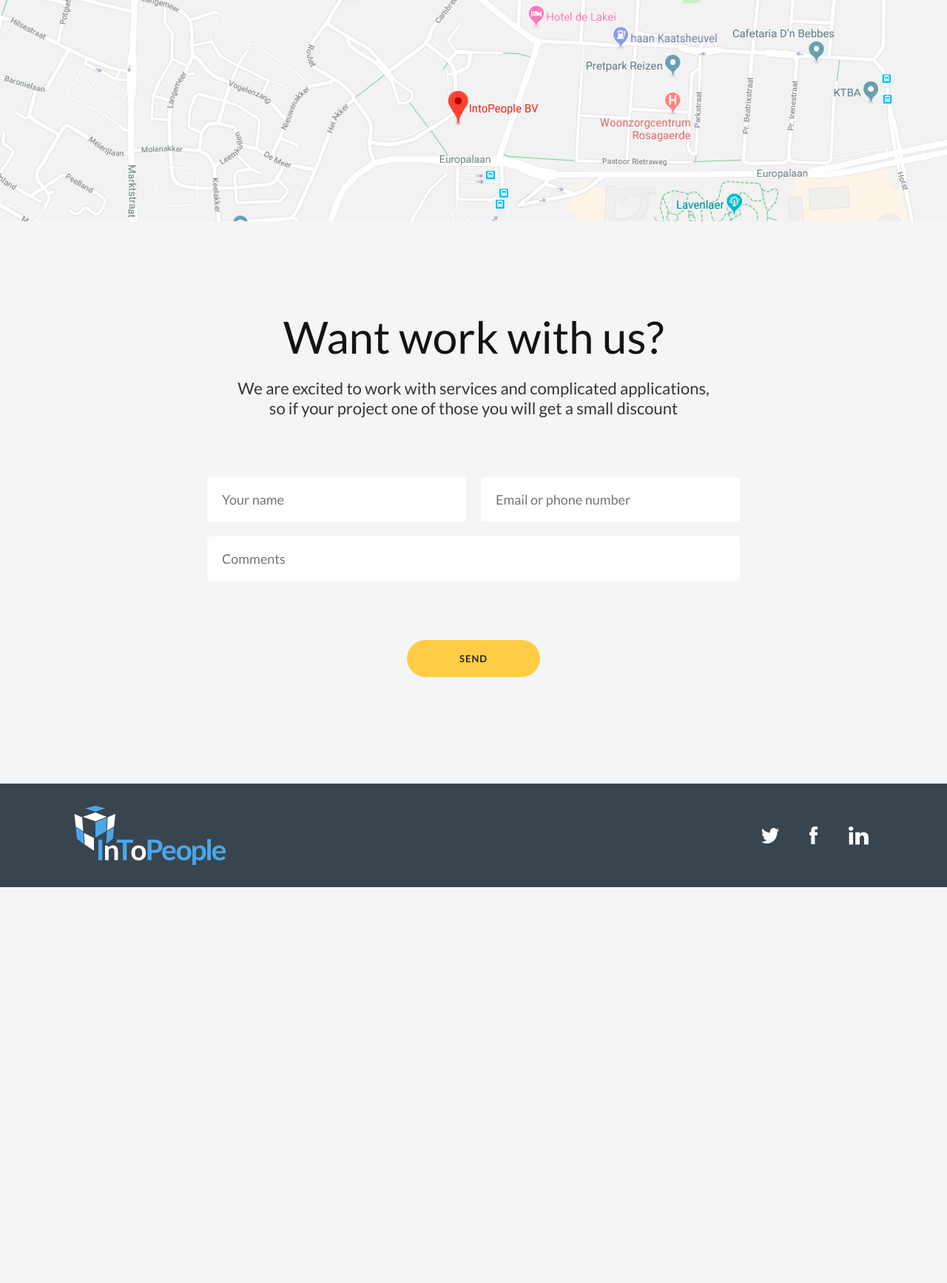
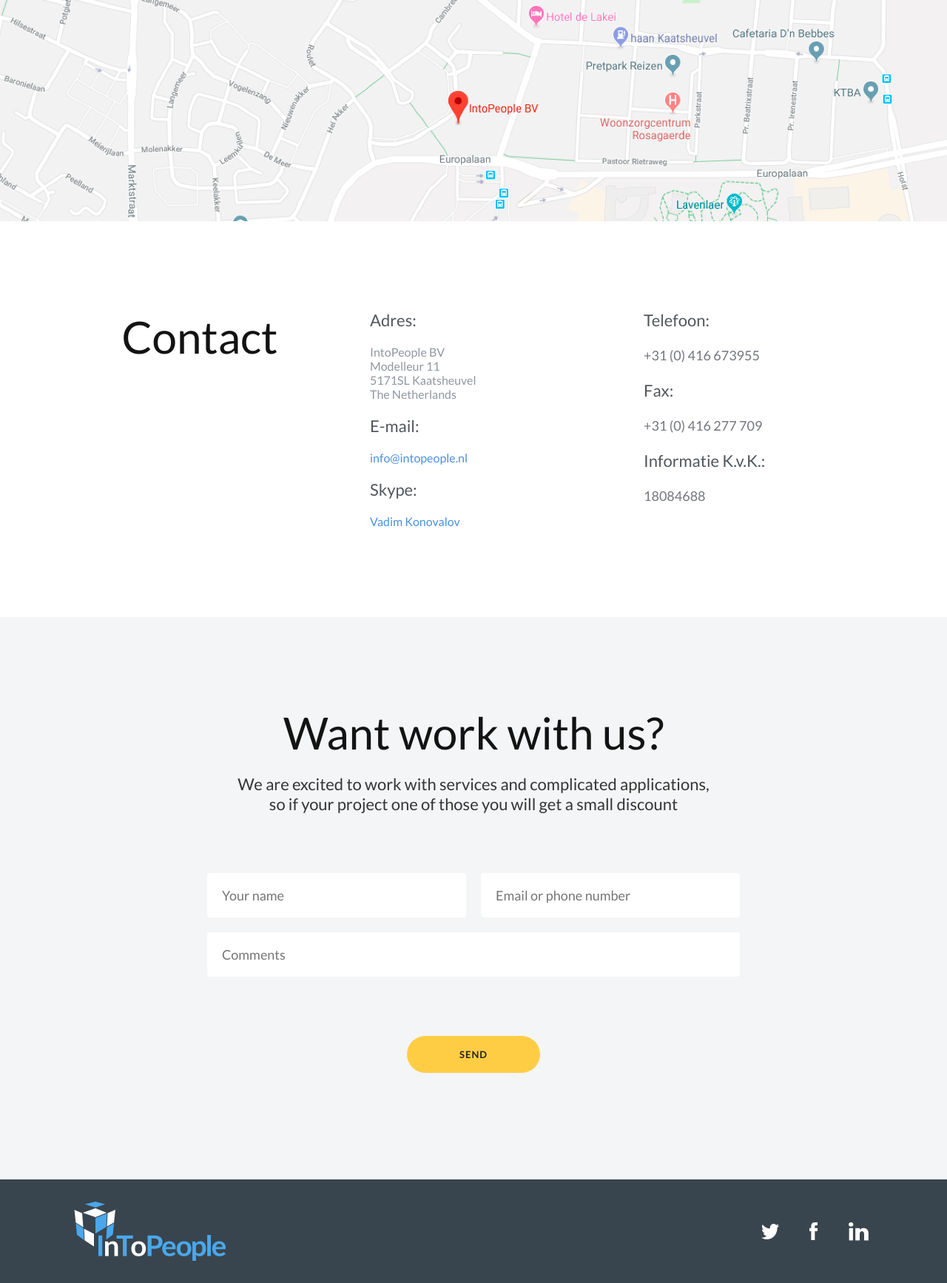
Before and after one commit to alexsholk/intopeople, a PHP site: page /contact.php in a window 1280 px wide. Shown: the part 149-1883 px from the top of the page at 74% size. Before the commit the page ends 1348 px from the top, so only its background shows below. Run offline with PHP 8.4, Linux system fonts and the light colour scheme.

Commit message:
Optimize styles

```diff
--- a/web/about.php
+++ b/web/about.php
@@ -24,6 +24,7 @@ $selected = 1;
                     <br><br>
                     Wat IntoPeople onderscheidt is de eenvoudige maar doeltreffende aanpak, persoonlijke begeleiding
                     van projecten als zo wel de persoonlijke begeleiding van de werknemers.
+                    <br><br><br><br>
                 </p>
                 <h3>Werkwijze</h3>
                 <p>
--- a/web/contact.php
+++ b/web/contact.php
@@ -13,6 +13,50 @@ $selected = 5;
         <!-- TODO insert map code -->
     </div>
 
+    <div>
+        <div class="main-wrap">
+            <div class="two-cols">
+                <div class="left-col">
+                    <h1>Contact</h1>
+                </div>
+                <div class="right-col">
+                    <div class="two-cols">
+                        <div class="left-col lighter smaller">
+                            <h4>Adres:</h4>
+                            <p>
+                                IntoPeople BV<br>
+                                Modelleur 11<br>
+                                5171SL Kaatsheuvel<br>
+                                The Netherlands<br>
+                            </p>
+                            <h4>E-mail:</h4>
+                            <p>
+                                <a href="mailto:info@intopeople.nl">info@intopeople.nl</a>
+                            </p>
+                            <h4>Skype:</h4>
+                            <p>
+                                <a href="#">Vadim Konovalov</a>
+                            </p>
+                        </div>
+                        <div class="right-col">
+                            <h4>Telefoon:</h4>
+                            <p>
+                                +31 (0) 416 673955
+                            </p>
+                            <h4>Fax:</h4>
+                            <p>
+                                +31 (0) 416 277 709
+                            </p>
+                            <h4>Informatie	K.v.K.:</h4>
+                            <p>
+                                18084688
+                            </p>
+                        </div>
+                    </div>
+                </div>
+            </div>
+        </div>
+    </div>
     <?php require '_contact_form.php' ?>
 </div>
 <?php require '_footer.php' ?>
--- a/web/styles/css/index.css
+++ b/web/styles/css/index.css
@@ -205,10 +205,7 @@ h1 {
 }
 
 h4, h3, h2 {
-  margin: 80px 0 20px;
-}
-h4:first-child, h3:first-child, h2:first-child {
-  margin-top: 20px;
+  margin: 20px 0;
 }
 
 h2 {
@@ -234,17 +231,27 @@ a {
   text-decoration: none;
 }
 
+.larger p, .larger {
+  font: 22px/27px "Lato", sans-serif;
+}
+
+.smaller p, .smaller {
+  font: 16px/19px "Lato", sans-serif;
+}
+
+.darker p, .darker {
+  color: #353535;
+}
+
+.lighter p, .lighter {
+  color: #9097A2;
+}
+
 p {
   margin: 20px 0;
 }
 p + p {
   margin-top: 28px;
-}
-p.larger {
-  font: 22px/27px "Lato", sans-serif;
-}
-p.darker {
-  color: #353535;
 }
 p.align-left {
   text-align: left;
@@ -407,6 +414,9 @@ input[type=reset] {
 .two-cols:last-child {
   margin-bottom: 60px;
 }
+.two-cols .two-cols {
+  margin: 0;
+}
 .two-cols > .left-col {
   flex: 0 280px;
   margin-right: 90px;
@@ -416,6 +426,9 @@ input[type=reset] {
 }
 .two-cols.incut > .left-col {
   flex-basis: 370px;
+}
+.two-cols h1 {
+  margin-top: 20px;
 }
 .two-cols h3 + h4 {
   margin-top: -10px;
--- a/web/styles/sass/index.sass
+++ b/web/styles/sass/index.sass
@@ -2,6 +2,7 @@
 $default-font-family:         'Lato', sans-serif
 $default-font-size:           unquote("18px/28px")
 $larger-font-size:            unquote("22px/27px")
+$smaller-font-size:           unquote("16px/19px")
 
 // Colors
 $default-text-color:          #74767f
@@ -197,9 +198,7 @@ h1
     color: $inverse-text-color
 
 %heading-margins
-  margin: 80px 0 20px
-  &:first-child
-    margin-top: 20px
+  margin: 20px 0
 
 h2
   font: normal 44px/52px $default-font-family
@@ -223,20 +222,48 @@ a
   color: $default-link-color
   text-decoration: none
 
+%larger-font
+  font: $larger-font-size $default-font-family
+
+%smaller-font
+  font: $smaller-font-size $default-font-family
+
+%darker
+  color: $dark-text-color
+
+%lighter
+  color: $light-text-color
+
 p
   margin: 20px 0
   & + p
     margin-top: 28px // = line-height
-  &.larger
-    font: $larger-font-size $default-font-family
-  &.darker
-    color: $dark-text-color
   &.align-left
     text-align: left
   &.align-center
     text-align: center
   &.align-right
     text-align: right
+
+.lighter
+  @extend %lighter
+  p
+    @extend %lighter
+
+.darker
+  @extend %darker
+  p
+    @extend %darker
+
+.larger
+  @extend %larger-font
+  p
+    @extend %larger-font
+
+.smaller
+  @extend %smaller-font
+  p
+    @extend %smaller-font
 
 ul, ol
   list-style-position: inside
@@ -373,6 +400,8 @@ input[type="reset"]
     margin-top: 60px
   &:last-child
     margin-bottom: 60px
+  .two-cols
+    margin: 0
   > .left-col
     flex: 0 280px
     margin-right: 90px
@@ -381,6 +410,8 @@ input[type="reset"]
   &.incut
     > .left-col
       flex-basis: 370px
+  h1
+    margin-top: 20px
   h3 + h4
     margin-top: -10px
   .left-col
```
Also changed, not shown: web/detachering.php (+8 -1 lines), 1 other file.
